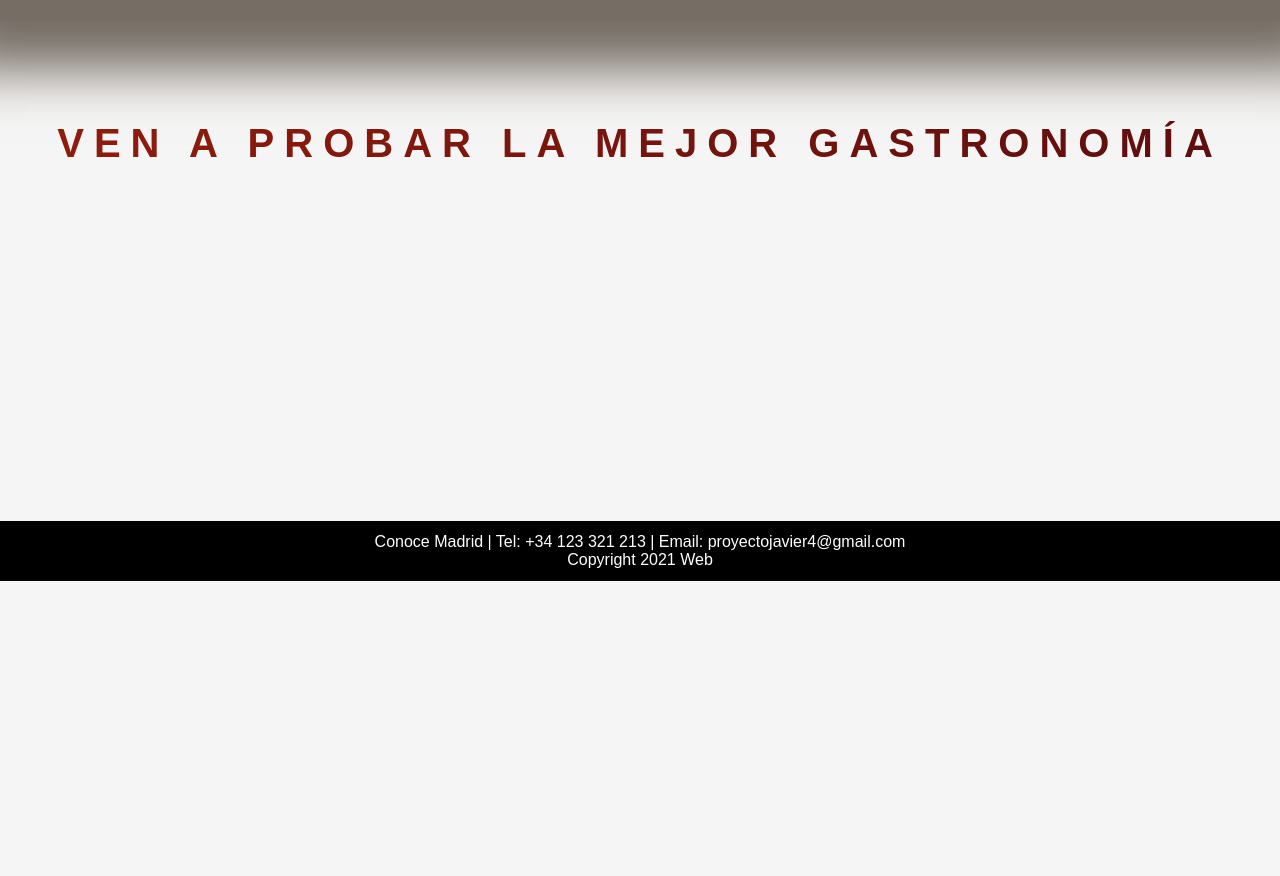
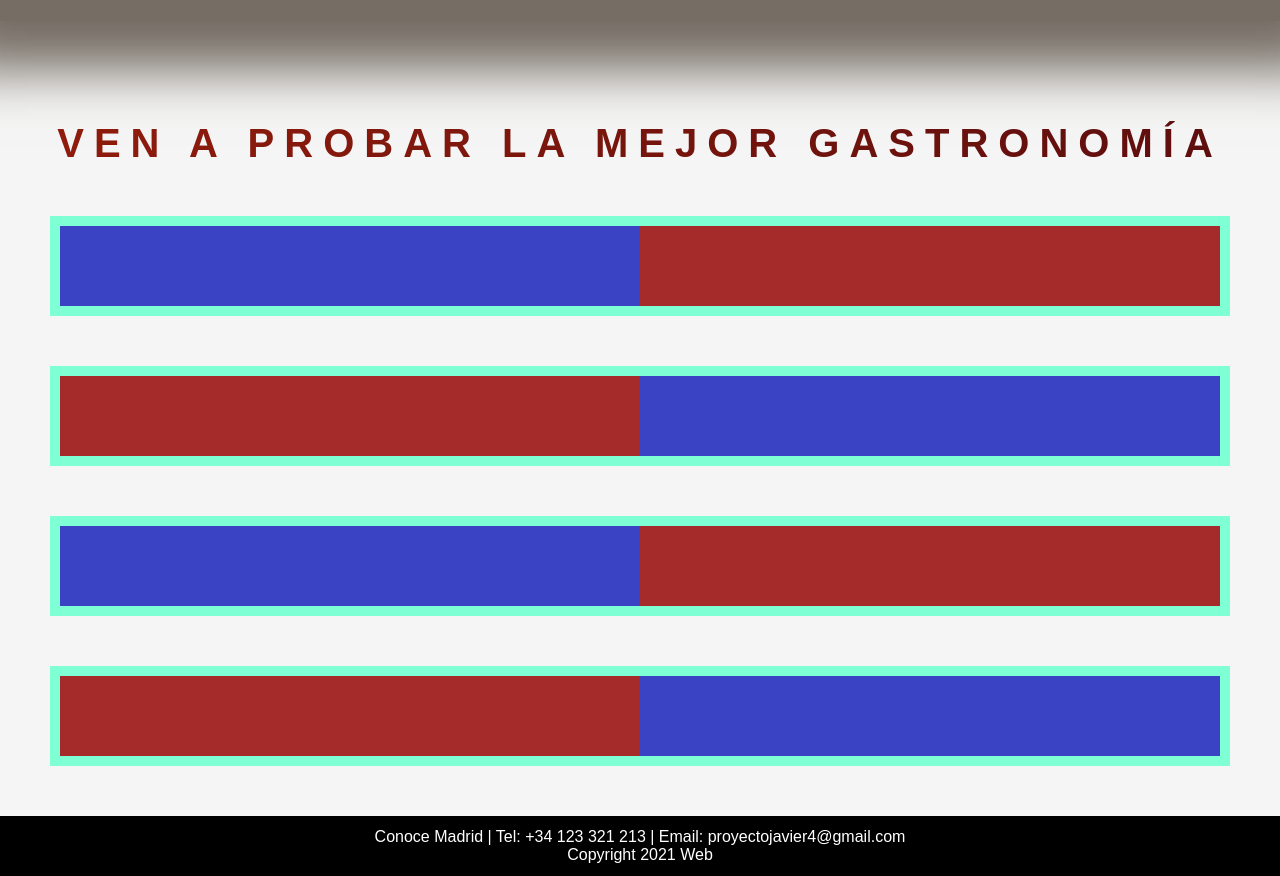
Before and after one commit to EquipoJavier/Proyecto-react, a React app: page /gastronomia in a window 1280 px wide. Shown: the part 1780-2656 px from the top of the page. Before the commit the page ends 2361 px from the top, so only its background shows below. Built offline with nearby package versions, Linux system fonts and the light colour scheme.

Commit message:
[gastr] started restaurant textbox

```diff
--- /dev/null
+++ b/src/components/Gastronomia/ThirdSection/RestaurantTextbox/RestaurantTextbox.js
@@ -0,0 +1,35 @@
+import './RestaurantTextbox.scss';
+
+export default function RestaurantTextbox({restaurant, imgOnRight}) {
+
+    if (imgOnRight) {
+        return (
+            <div className="resTextbox">
+                <div className="resTextbox__text">
+                    <span className="resTextbox__text--title"></span>
+                    <div className="resTextbox__text--descr">
+
+                    </div>
+                </div>
+                <div className="resTextbox__img">
+
+                </div>
+            </div>
+        )
+    } else {
+        return (
+            <div className="resTextbox">
+                <div className="resTextbox__img">
+
+                </div>
+                <div className="resTextbox__text">
+                    <span className="resTextbox__text--title"></span>
+                    <div className="resTextbox__text--descr">
+
+                    </div>
+                </div>
+            </div>
+        )
+    }
+
+}
--- /dev/null
+++ b/src/components/Gastronomia/ThirdSection/RestaurantTextbox/RestaurantTextbox.scss
@@ -0,0 +1,18 @@
+.resTextbox {
+    display: flex;
+    margin: 5rem;
+    padding: 1rem;
+    background-color: aquamarine; // TEST
+    min-height: 10vh; // TEST
+
+    &__text {
+        flex-grow: 1;
+        display: flex;
+        background-color: rgb(58, 67, 196); // TEST
+    }
+
+    &__img {
+        flex-grow: 1;
+        background-color: brown;
+    }
+}
--- a/src/components/Gastronomia/ThirdSection/Restaurantes.js
+++ b/src/components/Gastronomia/ThirdSection/Restaurantes.js
@@ -1,11 +1,48 @@
+
+
+import restBotin from '../../Recursos/img/restaurante-botin.jpg';
+import restBola from '../../Recursos/img/restaurante-la-bola.jpg';
+import restLucio from '../../Recursos/img/restaurante-casa-lucio.jpg';
+import restCandelas from '../../Recursos/img/restaurante-cuevas-luis-candelas.jpg';
+
 import './Restaurantes.scss';
+import RestaurantTextbox from './RestaurantTextbox/RestaurantTextbox';
 
 export default function Restaurantes(props) {
+    const restaurantes = [
+        {
+            name: "Restaurante Botín",
+            img: restBotin,
+            descr: "El restaurante más antiguo del mundo se encuentra en España, y más concretamente en pleno Madrid de los Austrias. Este local de 1725 actualmente es un restaurante con cuatro plantas que sigue conservando el encanto de antigua posada. Ofrece lo mejor de la cocina castiza de Madrid y de la cocina castellana. Las especialidades son el cochinillo asado y el cordero asado que se cocinan en un horno de leña antiguo. Otros platos que destacan son la sopa al cuarto de hora, la sopa castellana, la merluza de pincho, el lenguado fresco y las almejas en salsa. En cuanto a repostería, resaltan los bartolillos y el fresón de San Isidro."
+        },        {
+            name: "Taberna La Bola",
+            img: restBola,
+            descr: "Este restaurante es conocido por servir uno de los cocidos más ricos de Madrid. Su secreto reside en el método clásico de cocción, como se hacía antaño, a fuego lento y con carbón de encina. Además el cocido se prepara en pucheros de barro individuales, algo prácticamente único, y la elaboración de cada puchero llega hasta las cuatro horas. También está especializado en comida tradicional castellana, como son los callos a la madrileña y el cordero asado."
+        },        {
+            name: "Casa Lucio",
+            img: restLucio,
+            descr: "Casa Lucio es uno de los más emblemáticos restaurantes en Madrid. Se ha hecho popularmente conocido por los mejores huevos estrellados del mundo, en el que el secreto es la cocina de carbón. Para una primera visita, imprescindible degustar sus huevos, y en las siguientes ya se pueden explorar otros de sus platos. Destacan sus callos a la madrileña, el rabo de toro, la sopa de cebolla, el pisto con huevo, el cocido madrileño y la paletilla de cordero. "
+        },        {
+            name: "Cuevas de Luis Candelas",
+            img: restCandelas,
+            descr: "Es otro de los restaurantes más emblemáticos y conocidos de Madrid, situado junto a la Plaza Mayor, y que rinde homenaje al bandolero más conocido de Madrid, Luis Candelas, que habituaba a esconderse en el Arco de Cuchilleros tras sus robos, donde hoy se encuentra el restaurante. Un actor disfrazado de bandolero lo recuerda y da la bienvenida hoy día a todos los clientes. El interior tiene un ambiente muy castizo, y en su cocina se han recuperado todos los usos y costumbres que dan fundamento a la tradición gastronómica de Madrid. Sus especialidades son el cochinillo, el cordero lechal, los callos a la madrileña, el cocido de puchero y los postres típicos de Madrid."
+        },
+    ]
+
     return (
         <div className="restaurantes">
             <div className="restaurantes__titulo">
                 <span className="restaurantes__titulo--heading">{props.title}</span>
             </div>
+
+            {restaurantes.map((restaurant, index) => {
+                if(index%2 === 0) {
+                    return <RestaurantTextbox restaurante={restaurant} imgOnRight={true}/>
+                } else {
+                    return <RestaurantTextbox restaurante={restaurant} imgOnRight={false}/>
+                }
+            })}
+
         </div>
     )
 }
--- a/src/components/Gastronomia/ThirdSection/Restaurantes.scss
+++ b/src/components/Gastronomia/ThirdSection/Restaurantes.scss
@@ -1,6 +1,4 @@
 .restaurantes {
-    height: 50vh;
-
     &__titulo {
         text-align: center;
 
```
